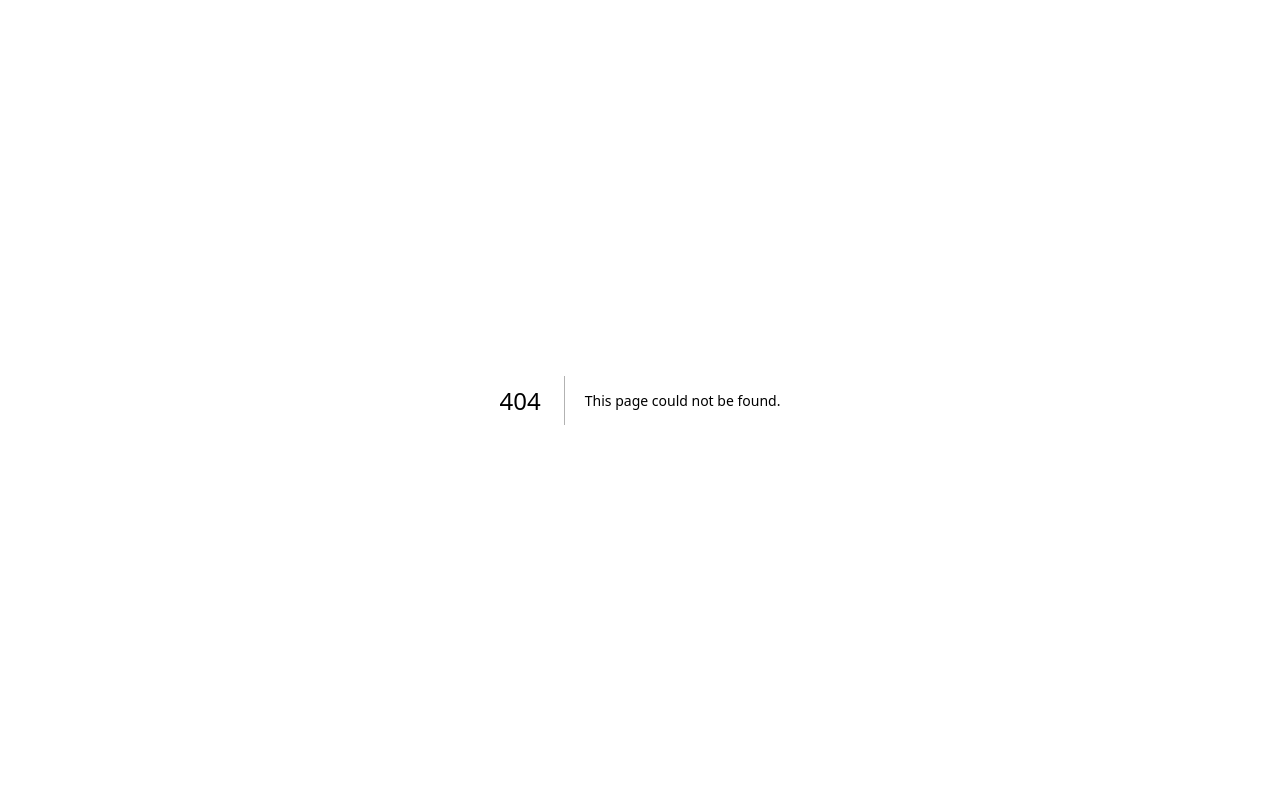
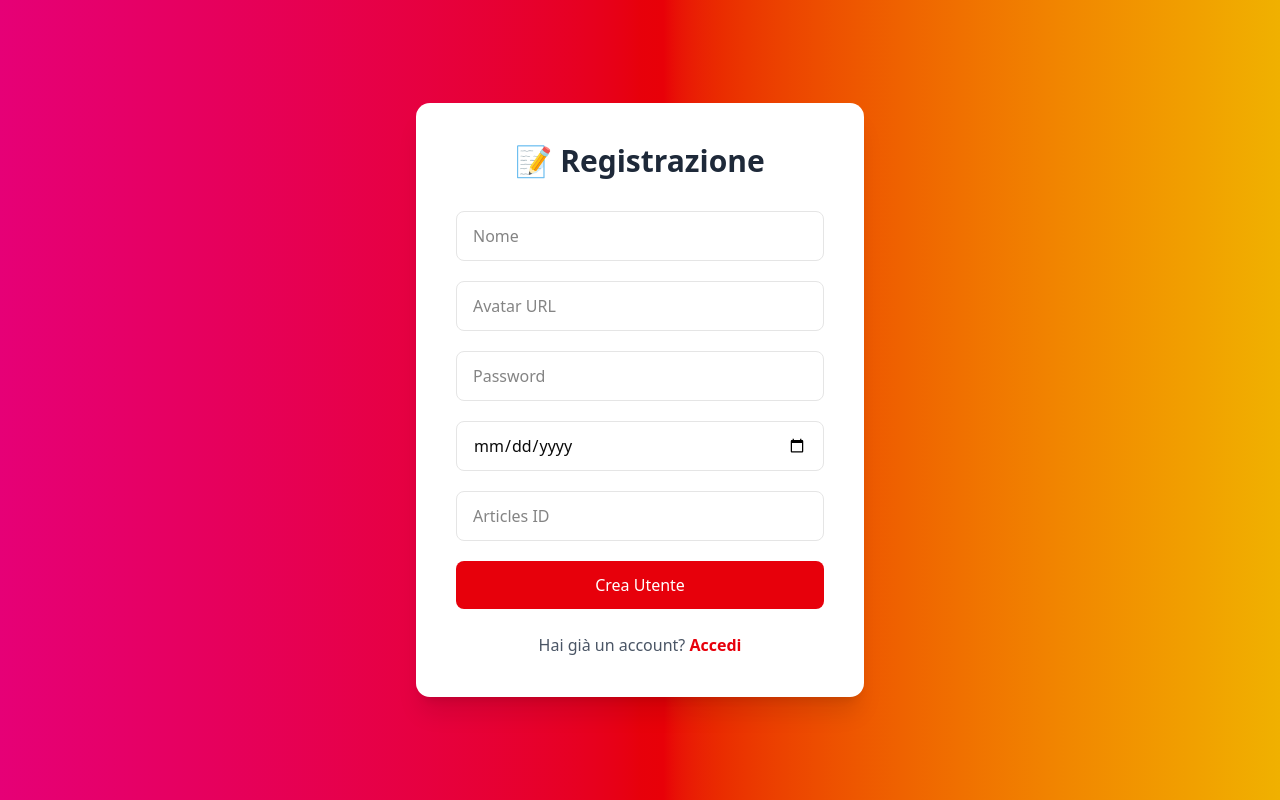
Before and after one commit to SimplyAndry/users-books-campus, a Next.js app: page /auth/signup in a window 1280 px wide. Before the commit this address had no page. Built offline with nearby package versions, Linux system fonts and the light colour scheme.

Commit message:
Login and signup for users

```diff
--- a/components/app-sidebar.tsx
+++ b/components/app-sidebar.tsx
@@ -1,15 +1,18 @@
-import { Home, Book, CircleUser, Settings, BookPlus } from "lucide-react"
-
+import { Home, Book, CircleUser, Settings, BookPlus, UserRoundPlus, Key } from "lucide-react";
+import { useAuthStore } from "@/src/store/useUserStore";
 import {
   Sidebar,
   SidebarContent,
+  SidebarFooter,
   SidebarGroup,
   SidebarGroupContent,
   SidebarGroupLabel,
   SidebarMenu,
   SidebarMenuButton,
   SidebarMenuItem,
-} from "@/components/ui/sidebar"
+} from "@/components/ui/sidebar";
+
+
 
 // Menu items.
 const items = [
@@ -34,6 +37,16 @@ const items = [
     icon: BookPlus,
   },
   {
+    title: "Sign up",
+    url: "/auth/signup",
+    icon: UserRoundPlus,
+  },
+  {
+    title: "Login",
+    url: "/auth/login",
+    icon: Key,
+  },
+  {
     title: "Settings",
     url: "#",
     icon: Settings,
@@ -41,6 +54,8 @@ const items = [
 ]
 
 export function AppSidebar() {
+  const { user, login } = useAuthStore();
+  const userName = user ? user.name : "Guest";
   return (
     <Sidebar>
       <SidebarContent>
@@ -62,6 +77,18 @@ export function AppSidebar() {
           </SidebarGroupContent>
         </SidebarGroup>
       </SidebarContent>
+      <SidebarFooter>
+        <SidebarMenu>
+            <SidebarMenuItem key={userName}>
+              <SidebarMenuButton asChild>
+                <a href="/">
+                  <CircleUser />
+                  <span>{userName}</span>
+                </a>
+              </SidebarMenuButton>
+            </SidebarMenuItem>
+          </SidebarMenu>
+      </SidebarFooter>
     </Sidebar>
   )
 }
--- a/src/app/addingbook/action.ts
+++ b/src/app/addingbook/action.ts
@@ -4,7 +4,6 @@ import { redirect } from 'next/navigation';
 import { Api } from '@/src/lib/api';
 
 export async function createBookAction(formData: FormData): Promise<void> {
-
 
   const name = formData.get('name') as string;
   const picture = formData.get('picture') as string;
--- a/src/app/addingbook/page.tsx
+++ b/src/app/addingbook/page.tsx
@@ -4,9 +4,30 @@ import { SidebarProvider } from "@/components/ui/sidebar";
 import { AppSidebar } from "@/components/app-sidebar";
 import { Button } from "@/components/ui/button";
 import { createBookAction } from "./action";
-// Api.createArticle()
+import { useAuthStore } from "@/src/store/useUserStore";
+import { useRouter } from 'next/navigation';
+import { useEffect } from "react";
+
 
 export default function AddingBookPage() {
+    const user = useAuthStore((state) => state.user);
+    const router = useRouter();
+     useEffect(() => {
+    if (!user) {
+      router.push("/auth");
+    }
+  }, [user, router]);
+
+  if (!user) {
+    return (
+        <div className="flex items-center justify-center h-screen">
+            <p className="text-lg">U need to login first!</p>
+            <Button>
+                <a href="/auth">Login</a>
+            </Button>
+        </div>
+  );
+}
     return(
         <main className="flex min-h-screen p-4 bg-gradient-to-br from-white via-gray-200 to-[#d6bfa9]">
             <aside className="w-64 mr-4">
@@ -56,11 +77,12 @@ export default function AddingBookPage() {
                             />
                         </div>
                         <div>
-                            <label className="block mb-1 font-medium">Seller ID</label>
+                            <label className="hidden">Seller ID</label>
                             <input
                                 name="sellerId"
                                 type="string"
-                                className="w-full border rounded px-3 py-2"
+                                value={user.id}
+                                className="hidden"
                                 required
                             />
                         </div>
--- /dev/null
+++ b/src/app/auth/login/page.tsx
@@ -0,0 +1,93 @@
+"use client";
+import { useState, useEffect } from "react";
+import { useRouter } from "next/navigation";
+import { Api } from "@/src/lib/api";
+import { useAuthStore } from "@/src/store/useUserStore";
+
+export default function Login() {
+  const { user, login } = useAuthStore();
+  const router = useRouter();
+
+  const [loginName, setLoginName] = useState("");
+  const [loginPassword, setLoginPassword] = useState("");
+  const [loginMessage, setLoginMessage] = useState("");
+
+  useEffect(() => {
+    if (user) {
+      router.replace("/"); // redirect automatico se già loggato
+    }
+  }, [user, router]);
+
+  const handleLogin = async (e: React.FormEvent) => {
+    e.preventDefault();
+    setLoginMessage("");
+
+    try {
+      const users = await Api.getUsers();
+      const found = users.find(
+        (u: any) => u.name === loginName && u.password === loginPassword
+      );
+
+      if (found) {
+        login(found);
+        setLoginMessage(`✅ Benvenuto ${found.name}`);
+        router.replace("/"); // redirect dopo login
+      } else {
+        setLoginMessage("❌ Nome o password errati");
+      }
+    } catch {
+      setLoginMessage("⚠️ Errore di connessione");
+    }
+  };
+
+  if (user) {
+    // mentre il redirect è in corso, evita il flash del form
+    return null;
+  }
+
+  return (
+    <div className="min-h-screen flex items-center justify-center bg-gradient-to-r from-indigo-600 via-purple-700 to-pink-600">
+      <div className="bg-white p-10 rounded-xl shadow-xl max-w-md w-full">
+        <h2 className="text-3xl font-bold mb-8 text-center text-gray-800">🔐 Login</h2>
+
+        <form onSubmit={handleLogin} className="space-y-6">
+          <input
+            type="text"
+            placeholder="Nome"
+            value={loginName}
+            onChange={(e) => setLoginName(e.target.value)}
+            required
+            className="w-full px-4 py-3 border rounded-md focus:outline-none focus:ring-2 focus:ring-purple-500"
+          />
+
+          <input
+            type="password"
+            placeholder="Password"
+            value={loginPassword}
+            onChange={(e) => setLoginPassword(e.target.value)}
+            required
+            className="w-full px-4 py-3 border rounded-md focus:outline-none focus:ring-2 focus:ring-purple-500"
+          />
+
+          <button
+            type="submit"
+            className="w-full bg-purple-600 text-white py-3 rounded-md hover:bg-purple-700 transition"
+          >
+            Accedi
+          </button>
+        </form>
+
+        {loginMessage && (
+          <p className="mt-4 text-center text-sm text-gray-700">{loginMessage}</p>
+        )}
+
+        <p className="mt-6 text-center text-gray-600">
+          Non hai un account?{" "}
+          <a href="/register" className="text-purple-600 font-semibold hover:underline">
+            Registrati
+          </a>
+        </p>
+      </div>
+    </div>
+  );
+}
--- /dev/null
+++ b/src/app/auth/signup/page.tsx
@@ -0,0 +1,122 @@
+"use client";
+import { useState, useEffect } from "react";
+import { useRouter } from "next/navigation";
+import { Api } from "@/src/lib/api";
+import { useAuthStore } from "@/src/store/useUserStore";
+
+export default function Register() {
+  const { user } = useAuthStore();
+  const router = useRouter();
+
+  const [regName, setRegName] = useState("");
+  const [regAvatar, setRegAvatar] = useState("");
+  const [regBirthdate, setRegBirthdate] = useState("");
+  const [regPassword, setRegPassword] = useState("");
+  const [regArticlesId, setRegArticlesId] = useState("");
+  const [regMessage, setRegMessage] = useState("");
+
+  useEffect(() => {
+    if (user) {
+      router.replace("/"); // redirect automatico se già loggato
+    }
+  }, [user, router]);
+
+  const handleRegister = async (e: React.FormEvent) => {
+    e.preventDefault();
+    setRegMessage("");
+
+    try {
+      const newUser = {
+        id: crypto.randomUUID(),
+        name: regName,
+        avatar: regAvatar,
+        birthdate: regBirthdate,
+        password: regPassword,
+        articlesIds: regArticlesId,
+        createdAt: new Date().toISOString(),
+      };
+
+      const created = await Api.createUser(newUser);
+      setRegMessage(`✅ Utente creato con ID: ${created.id}`);
+
+      setRegName("");
+      setRegAvatar("");
+      setRegBirthdate("");
+      setRegPassword("");
+      setRegArticlesId("");
+    } catch (error) {
+      setRegMessage("⚠️ Errore durante la creazione");
+    }
+  };
+
+  if (user) {
+    return null;
+  }
+
+  return (
+    <div className="min-h-screen flex items-center justify-center bg-gradient-to-r from-pink-600 via-red-600 to-yellow-500">
+      <div className="bg-white p-10 rounded-xl shadow-xl max-w-md w-full">
+        <h2 className="text-3xl font-bold mb-8 text-center text-gray-800">📝 Registrazione</h2>
+
+        <form onSubmit={handleRegister} className="space-y-5">
+          <input
+            type="text"
+            placeholder="Nome"
+            value={regName}
+            onChange={(e) => setRegName(e.target.value)}
+            required
+            className="w-full px-4 py-3 border rounded-md focus:outline-none focus:ring-2 focus:ring-red-500"
+          />
+          <input
+            type="url"
+            placeholder="Avatar URL"
+            value={regAvatar}
+            onChange={(e) => setRegAvatar(e.target.value)}
+            required
+            className="w-full px-4 py-3 border rounded-md focus:outline-none focus:ring-2 focus:ring-red-500"
+          />
+          <input
+            type="password"
+            placeholder="Password"
+            value={regPassword}
+            onChange={(e) => setRegPassword(e.target.value)}
+            required
+            className="w-full px-4 py-3 border rounded-md focus:outline-none focus:ring-2 focus:ring-red-500"
+          />
+          <input
+            type="date"
+            value={regBirthdate}
+            onChange={(e) => setRegBirthdate(e.target.value)}
+            required
+            className="w-full px-4 py-3 border rounded-md focus:outline-none focus:ring-2 focus:ring-red-500"
+          />
+          <input
+            type="text"
+            placeholder="Articles ID"
+            value={regArticlesId}
+            onChange={(e) => setRegArticlesId(e.target.value)}
+            required
+            className="w-full px-4 py-3 border rounded-md focus:outline-none focus:ring-2 focus:ring-red-500"
+          />
+          <button
+            type="submit"
+            className="w-full bg-red-600 text-white py-3 rounded-md hover:bg-red-700 transition"
+          >
+            Crea Utente
+          </button>
+        </form>
+
+        {regMessage && (
+          <p className="mt-4 text-center text-sm text-gray-700">{regMessage}</p>
+        )}
+
+        <p className="mt-6 text-center text-gray-600">
+          Hai già un account?{" "}
+          <a href="/login" className="text-red-600 font-semibold hover:underline">
+            Accedi
+          </a>
+        </p>
+      </div>
+    </div>
+  );
+}
--- a/src/lib/api.ts
+++ b/src/lib/api.ts
@@ -20,7 +20,15 @@ export const Api = {
     return parseResponse(res)
   },
 
-  createUser: async (user: { name: string }) => {
+  createUser: async (user: {
+    name: string;
+    avatar: string;
+    birthdate: string;
+    articlesIds?: string;
+    createdAt: string;
+    id: string;
+    password: string; // aggiunto campo password
+    }) => {
     const res = await fetch(`${API_BASE_URL}/users`, {
       method: 'POST',
       headers: { 'Content-Type': 'application/json' },
--- a/src/store/useUserStore.ts
+++ b/src/store/useUserStore.ts
@@ -1,14 +1,33 @@
-import { create } from 'zustand'
+import { create } from "zustand";
+import { persist } from "zustand/middleware";
 
-interface UserStoreState {
-    selectedUserId: string | null
-    setSelectedUserId: (id: string | null) => void
+interface User {
+  id: string;
+  name: string;
+  avatar: string;
+  password: string; // aggiunto campo password
+  birthdate: string;
+  articlesId: string;
+  createdAt: string;
 }
 
-export const useUserStore = create<UserStoreState>((set) => ({
-    selectedUserId: null,
-    setSelectedUserId: (id) => set({ selectedUserId: id }),
-}))
+interface AuthState {
+  user: User | null;
+  login: (user: User) => void;
+  logout: () => void;
+}
 
+export const useAuthStore = create<AuthState>()(
+  persist(
+    (set) => ({
+      user: null,
+      login: (user) => set({ user }),
+      logout: () => set({ user: null }),
+    }),
+    {
+      name: "auth-storage", // nome chiave localStorage
+    }
+  )
+);
 // const selectedUserId = useUserStore((s) => s.selectedUserId)
 // const setSelectedUserId = useUserStore((s) => s.setSelectedUserId)
```
